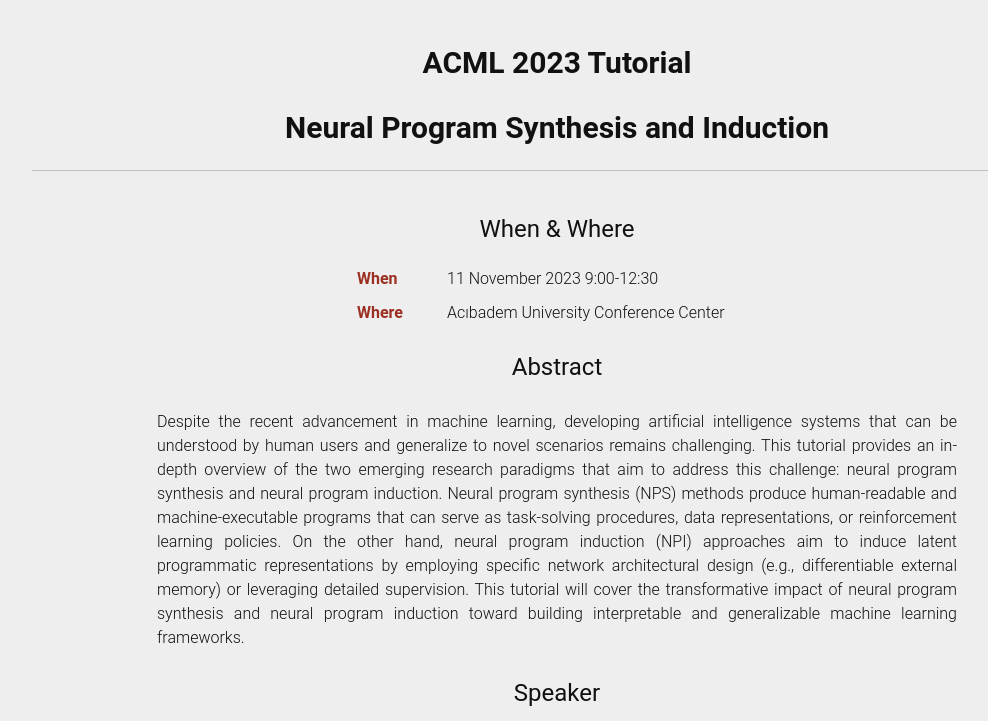
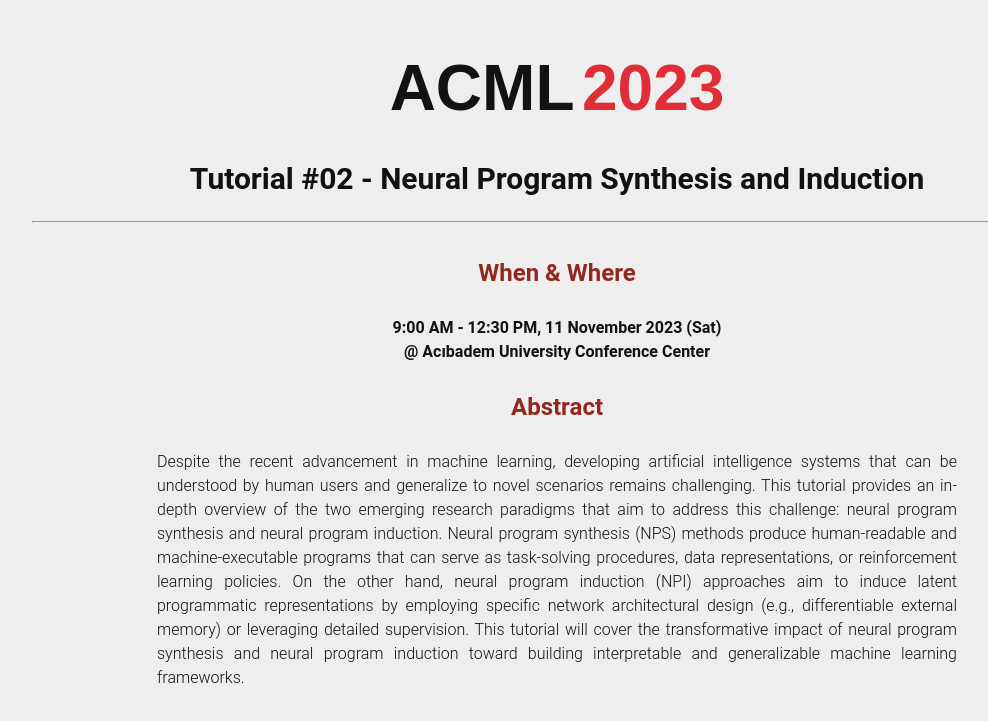
Before and after one commit to shaohua0116/shaohua0116.github.io, a Jekyll site: the page built from acml2023_tutorial.html, in a window 1280 px wide. Shown: the top 721 px of the page, without its empty margins (83-1071 px from the left). Built offline with Jekyll 4.4.1, drawn with Linux system fonts in a browser that asks for light colours; some of the changed text lies outside the part shown.

Commit message:
update acml page

```diff
--- a/_data/tutorial.yml
+++ b/_data/tutorial.yml
@@ -5,7 +5,7 @@
     r: "11 November 2023 9:00-12:30"
   where:
     l: "Where"
-    r: "Acıbadem University Conference Center"
+    r: "@ Acıbadem University Conference Center"
 
 abstract: "Despite the recent advancement in machine learning, developing artificial intelligence systems that can be understood by human users and generalize to novel scenarios remains challenging. This tutorial provides an in-depth overview of the two emerging research paradigms that aim to address this challenge: neural program synthesis and neural program induction. Neural program synthesis (NPS) methods produce human-readable and machine-executable programs that can serve as task-solving procedures, data representations, or reinforcement learning policies. On the other hand, neural program induction (NPI) approaches aim to induce latent programmatic representations by employing specific network architectural design (e.g., differentiable external memory) or leveraging detailed supervision. This tutorial will cover the transformative impact of neural program synthesis and neural program induction toward building interpretable and generalizable machine learning frameworks."
-bio: "Shao-Hua Sun is an <strong>Assistant Professor</strong> at <strong>National Taiwan University (NTU)</strong> with a joint appointment in <strong>the Department of Electrical Engineering</strong> and <strong>the Graduate Institute of Communication Engineering</strong>. Prior to joining NTU, Shao-Hua Sun recently completed his Ph.D. in Computer Science at the University of Southern California. Before that, he received my B.S. degree in Electrical Engineering from NTU. His research interests span <strong>Robot Learning</strong>, <strong>Reinforcement Learning</strong>, <strong>Program Synthesis</strong>, and <strong>Machine Learning</strong>."
+bio: "Shao-Hua Sun is an Assistant Professor at National Taiwan University (NTU) with a joint appointment in the Department of Electrical Engineering and the Graduate Institute of Communication Engineering. Prior to joining NTU, Shao-Hua Sun recently completed his Ph.D. in Computer Science at the University of Southern California. Before that, he received my B.S. degree in Electrical Engineering from NTU. His research interests span Robot Learning, Reinforcement Learning, Program Synthesis, and Machine Learning."
--- /dev/null
+++ b/_sass/_tutorial.scss
@@ -0,0 +1,100 @@
+$border-width: 1px;
+
+.tutorial {
+  max-width:        -webkit-calc(80% - (#{$spacing-unit} / 2));
+  max-width:        calc(80% - (#{$spacing-unit} / 2));
+  margin-top:       #{$spacing-unit};
+  font-family:      'Roboto',sans-serif, Helvetica;
+  margin:           auto;
+}
+
+.tutorial-block {
+  radius:         55px;
+//  padding-top: -webkit-calc((#{$spacing-unit} / 2));
+//  padding-top:        -calc((#{$spacing-unit} / 2));
+//  padding-bottom: -webkit-calc((#{$spacing-unit} / 2));
+//  padding-bottom:        -calc((#{$spacing-unit} / 2));
+  overflow:       auto;
+  @media screen and (min-width: 800px){
+    display:        flex;
+  }
+}
+
+.tutorial-left {
+  float:         left;
+  width: -webkit-calc(20% - (#{$spacing-unit} / 2));
+  width:         calc(20% - (#{$spacing-unit} / 2));
+  text-align:    center;
+  margin-right:  auto;
+
+  @media screen and (min-width: 800px){
+    display:       flex;
+    flex-direction: column;
+    justify-content: center;
+    align-items:   left;
+  }
+  @include media-query($on-palm) {
+    padding-bottom: -webkit-calc((#{$spacing-unit} / 2));
+    padding-bottom:        -calc((#{$spacing-unit} / 2));
+    margin-right:  10px auto;
+    margin-left:   10px auto;
+  }
+}
+
+.tutorial-left > .intro-img {
+  width:          180px;
+  border:         2px solid $red-color-dark;
+  border-radius:  50%;
+  box-shadow: 5px 5px 15px rgba(173, 181, 189, 0.4);
+}
+
+.tutorial-left > .frame {
+}
+
+.tutorial-right {
+  width: -webkit-calc(80% - (#{$spacing-unit} / 2));
+  width:         calc(80% - (#{$spacing-unit} / 2));
+  margin:         auto;
+  text-align:     justify;
+  @include media-query($on-palm) {
+    // don't show desc on phones
+    font-size:  0px;
+  }
+}
+
+@include media-query($on-laptop) {
+  .tutorial-left,
+  .tutorial-right {
+    float:         none;
+    margin:        10px auto;
+    width: -webkit-calc(100% - (#{$spacing-unit} / 2));
+    width:         calc(100% - (#{$spacing-unit} / 2));
+  }
+}
+
+@include media-query($on-palm) {
+  .tutorial {
+    position:   relative;
+    margin:     10px auto;
+    float:      none;
+    width: -webkit-calc( 100% - (#{$spacing-unit} / 2));
+    width:         calc( 100% - (#{$spacing-unit} / 2));
+  }
+}
+
+.tutorial-right > .title {
+  font-weight:  600;
+  font-size:    16px;
+}
+
+ul.main-nav {
+       display: inline-block; /* fixes that spacing issue */
+       margin: 0; /* cancels out unwanted margin */
+       white-space: nowrap;
+}
+li {
+       overflow: hidden;
+       text-overflow: ellipsis;
+       display: inline-block;
+       white-space: nowrap;
+}
--- a/acml2023_tutorial.html
+++ b/acml2023_tutorial.html
@@ -4,40 +4,34 @@
 noindex:  true
 ---
 
+  <div class="pub-navigator"></div>
 <div id="publications" class="publications">
   <h1 class="lg-heading text-center">
-    ACML 2023 Tutorial
+    <span style="font-size:48pt; font-family:Poppins, sans-serif; color: #121212">ACML</span>
+    <span style="font-size:48pt; font-family:Poppins, sans-serif; color: #DF2E37">2023</span>
   </h1>
-
   <h1 class="lg-heading text-center">
+    Tutorial #02 -
     Neural Program Synthesis and Induction
   </h1>
+  <hr>
 
-  <div class="pub-navigator"></div>
 
-<div class="pub">
-</div>
-<div id="industry" class="industry">
-  <h1 class="md-heading text-center">
+<div id="bio" class="bio">
+  <h1 class="md-heading text-center" style="margin-top: 24pt; color: #932821; font-weight: bold">
     When & Where
   </h1>
-  <div class="industry-body">
-    {% for x in site.data.tutorial.when_where %}
-    <div class="industry-item">
-      <div class="industry-left">
-        {{ x[1].l }}
-      </div>
-      <div class="industry-right">
-        {{ x[1].r }}
-      </div>
-    </div>
-    {% endfor %}
+  <div class="bio-body" style="text-align: center; font-weight: bold">
+      9:00 AM - 12:30 PM, 11 November 2023 (Sat)
+      <br>@ Acıbadem University Conference Center
   </div>
-  <br>
+  <div class="bio-bottom-margin">
+  </div>
 </div>
 
+
 <div id="bio" class="bio">
-  <h1 class="md-heading text-center">
+  <h1 class="md-heading text-center" style="color: #932821; font-weight: bold">
     Abstract
   </h1>
   <div class="bio-body">
@@ -47,20 +41,25 @@
   </div>
 </div>
 
-<div id="bio" class="bio">
-  <h1 class="md-heading text-center">
+<div id="tutorial" class="tutorial">
+  <h1 class="md-heading text-center" style="color: #932821; font-weight: bold">
     Speaker
   </h1>
-  <div class="bio-body">
+  <div class="tutorial-block">
+    <a href="https://shaohua0116.github.io/" class="tutorial-left">
+      <img class="intro-img {{tutorial.imgprop}}" src="/images/profile_talk.png"/>
+    </a>
+    <div class="tutorial-right">
       {{ site.data.tutorial.bio }}
-  </div>
-  <div class="bio-bottom-margin">
+    </div>
   </div>
 </div>
 
+<!--
   <div class="button">
     <h1 class="sm-heading text-center"><a href="{{ site.url }}">
       <i class="fa fa-arrow-circle-left"></i> Back
     </a></h1>
   </div>
+-->
 </div>
--- a/css/main.scss
+++ b/css/main.scss
@@ -100,4 +100,5 @@
     "news",
     "industry",
     "research",
+    "tutorial",
     "dissertation";
```
Also changed, not shown: 1 other file.
